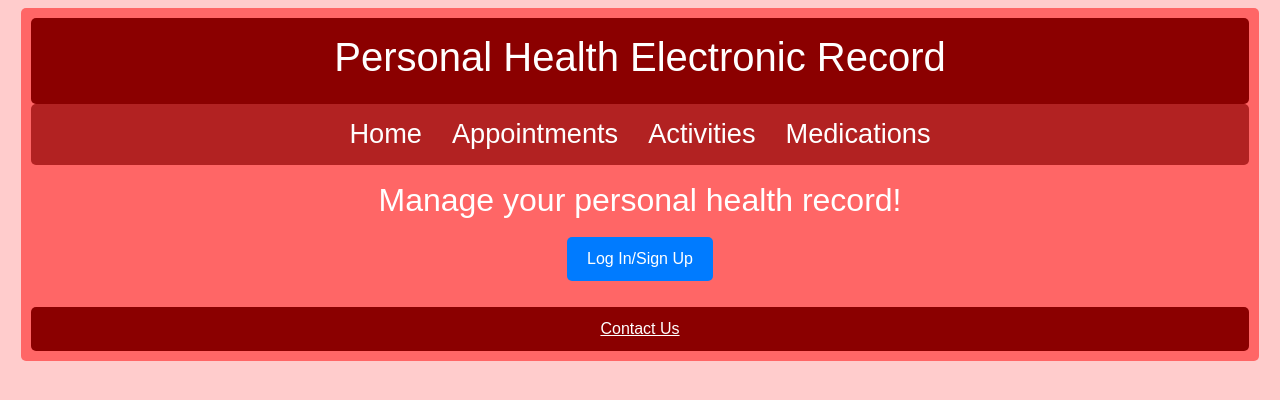
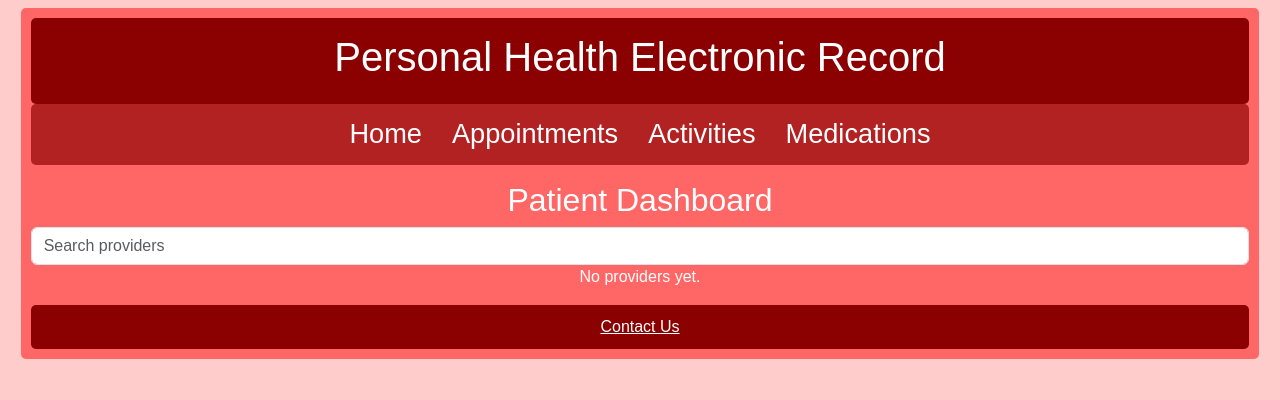
Before and after one commit to TonyMcAlpin/CSCI441_Project, a website: page public/views/index.html in a window 1280 px wide. Drawn offline with nearby package versions, Linux system fonts and the light colour scheme.

Commit message:
updated Patient and Provider dashboards

```diff
--- a/public/views/index.html
+++ b/public/views/index.html
@@ -3,7 +3,7 @@
 <head>
     <meta charset="UTF-8">
     <meta name="viewport" content="width=device-width, initial-scale=1.0">
-    <title>CSCI 441 Spring 2025 Project</title>
+    <title>PHER Patient Dashboard</title>
     <link rel="stylesheet" href="../../node_modules/bootstrap/dist/css/bootstrap.min.css" />
     <link rel="stylesheet" href="../css/main.css" />
     <script src="../js/main.js"></script>
@@ -21,10 +21,17 @@
            <li><a href="Medications.html">Medications</a></li>
           </ul>
          </nav>
-          <main>
-          <h2>Manage your personal health record!</h2>
-          <a href="LogIn.html" class="loginBtn">Log In/Sign Up</a>
-         </main>
+         <main>
+          <h2>Patient Dashboard</h2>
+          <div>
+              <div>
+                  <div>
+                      <input type="text" class="form-control" name = "providerSearch" id = "providerSearch" placeholder="Search providers">
+                  </div>
+                  <p>No providers yet.</p>
+              </div>
+          </div>
+      </main>
          <footer><a href="contactus.html">Contact Us</a></footer>
       </div>
 </body>
```
Also changed, not shown: public/views/provider.html (added, +30 -0 lines).
